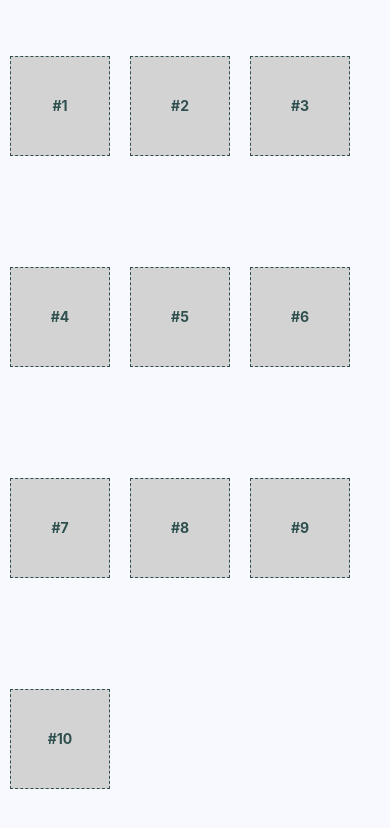
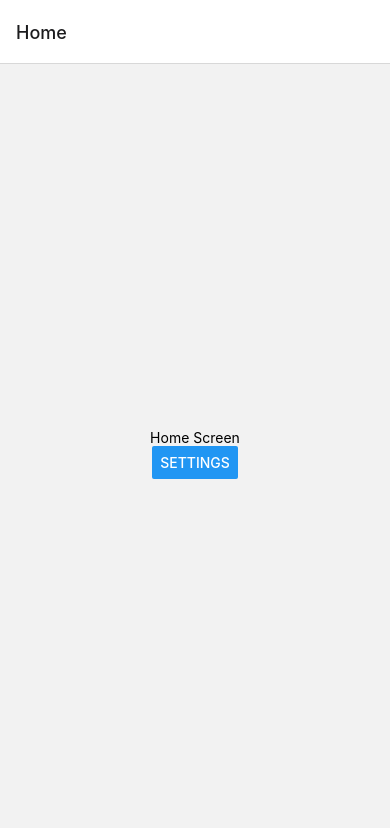
Before and after one commit to KVexcavator/first-expo, a React Native app: screen /Home in a window 390 px wide. Shown: the top 828 px of the page. Built offline with nearby package versions, Linux system fonts and the light colour scheme.

Commit message:
the basic of navigation

```diff
--- a/App.tsx
+++ b/App.tsx
@@ -1,17 +1,19 @@
-import { StatusBar } from 'expo-status-bar';
-import { Text, View } from 'react-native';
-import Box from "./Box";
-import styles from "./styles";
+import * as React from "react"
+import { NavigationContainer } from "@react-navigation/native"
+import { createNativeStackNavigator } from "@react-navigation/native-stack"
+import Home from "./Home"
+import Settings from "./Settings"
+import { RootStackParamList } from "./router"
 
-const boxes = new Array(10).fill(null).map((v, i) => i + 1);
+const Stack = createNativeStackNavigator<RootStackParamList>();
 
 export default function App() {
   return (
-    <View style={styles.container}>
-      <StatusBar hidden={false} />
-        {boxes.map((i) => (
-          <Box key={i}>#{i}</Box>
-        ))}
-    </View>
-  );
+    <NavigationContainer>
+      <Stack.Navigator>
+        <Stack.Screen name="Home" component={Home} />
+        <Stack.Screen name="Settings" component={Settings} />
+      </Stack.Navigator>
+    </NavigationContainer>
+  )
 }
--- /dev/null
+++ b/Home.tsx
@@ -0,0 +1,20 @@
+import React from "react"
+import { View, Text, Button, StatusBar } from "react-native"
+import styles from "./styles"
+import { NativeStackScreenProps } from "@react-navigation/native-stack"
+import { RootStackParamList } from "./router"
+
+type Props = NativeStackScreenProps<RootStackParamList>;
+
+export default function Home({ navigation }: Props) {
+  return (
+    <View style={styles.container}>
+      <StatusBar hidden={false} backgroundColor="#61dafb" barStyle="dark-content"/>
+      <Text>Home Screen</Text>
+      <Button
+        title="Settings"
+        onPress={() => navigation.navigate("Settings")}
+      />
+    </View>
+  )
+}
--- /dev/null
+++ b/Settings.tsx
@@ -0,0 +1,17 @@
+import React from "react"
+import { View, Text, Button, StatusBar } from "react-native"
+import styles from "./styles"
+import { NativeStackScreenProps } from "@react-navigation/native-stack"
+import { RootStackParamList } from "./router"
+
+type Props = NativeStackScreenProps<RootStackParamList>
+
+export default function Settings({ navigation }: Props) {
+  return (
+    <View style={styles.container}>
+      <StatusBar hidden={false} backgroundColor="#61dafb" barStyle="dark-content"/>
+      <Text>Settings Screen</Text>
+      <Button title="Home" onPress={() => navigation.navigate("Home")} />
+    </View>
+  )
+}
--- a/package.json
+++ b/package.json
@@ -9,11 +9,15 @@
     "web": "expo start --web"
   },
   "dependencies": {
+    "@react-navigation/native": "^6.1.18",
+    "@react-navigation/native-stack": "^6.11.0",
     "expo": "^51.0.32",
     "expo-status-bar": "~1.12.1",
     "react": "^18.3.1",
     "react-dom": "^18.3.1",
     "react-native": "^0.75.3",
+    "react-native-safe-area-context": "4.10.5",
+    "react-native-screens": "3.31.1",
     "styled-components": "^6.1.13"
   },
   "devDependencies": {
--- /dev/null
+++ b/router.ts
@@ -0,0 +1,4 @@
+export type RootStackParamList = {
+  Home: undefined;
+  Settings: undefined;
+}
--- a/styles.ts
+++ b/styles.ts
@@ -1,33 +1,9 @@
-import { BorderStyle } from './node_modules/lightningcss/node/ast.d';
-import { Platform, StyleSheet, StatusBar } from "react-native";
+import { StyleSheet } from "react-native"
 
 export default StyleSheet.create({
   container: {
     flex: 1,
-    flexDirection: "row",
-    flexWrap: "wrap",
-    backgroundColor: "ghostwhite",
     alignItems: "center",
-    ...Platform.select({
-      ios: { paddingTop: 20 },
-      android: { paddingTop: StatusBar.currentHeight },
-    }),
+    justifyContent: "center",
   },
-
-  box: {
-    height: 100,
-    width: 100,
-    justifyContent: "center",
-    alignItems: "center",
-    backgroundColor: "lightgray",
-    borderWidth: 1,
-    borderStyle: "dashed",
-    borderColor: "darkslategray",
-    margin: 10,
-  },
-
-  boxText: {
-    color: "darkslategray",
-    fontWeight: "bold",
-  },
-});
+})
```
Also changed, not shown: notes/info.txt, notes/nav_screens.txt (added), notes/problems.txt, 1 other file (tests, documents, lock files or other folders).
